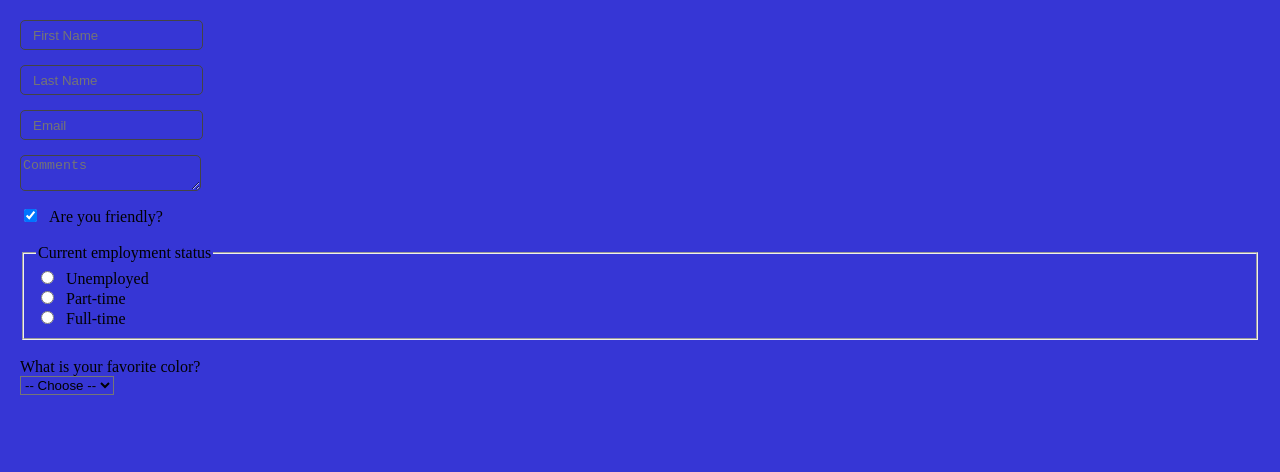
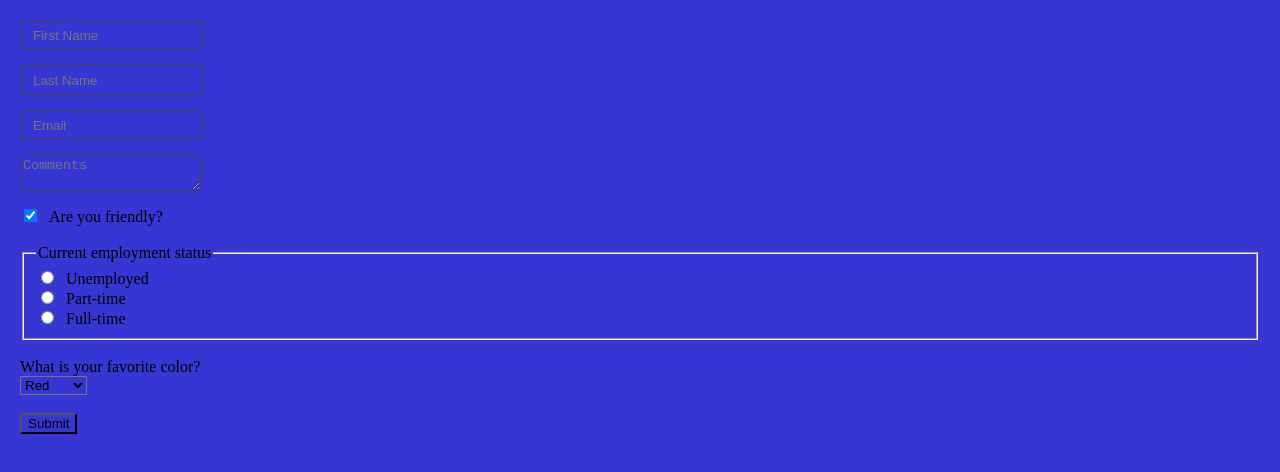
Before and after one commit to GiannisTzonis/form, a React (Create React App) app: page / in a window 1280 px wide. Shown: the top 472 px of the page. Built offline with nearby package versions, Linux system fonts and the light colour scheme.

Commit message:
added Submit

```diff
--- a/src/Form.js
+++ b/src/Form.js
@@ -10,10 +10,8 @@ export default function Form() {
     employment: "",
     favColor: "",
   });
-  console.log(formData.favColor);
 
   function handleChange(event) {
-    console.log(event);
     const { name, value, type, checked } = event.target;
     setFormData((prevFormData) => {
       return {
@@ -23,8 +21,14 @@ export default function Form() {
     });
   }
 
+  function handleSubmit(event) {
+    event.preventDefault();
+    // submitToApi(formData)
+    console.log(formData);
+  }
+
   return (
-    <form>
+    <form onSubmit={handleSubmit}>
       <input
         type="text"
         placeholder="First Name"
@@ -108,7 +112,6 @@ export default function Form() {
         onChange={handleChange}
         name="favColor"
       >
-        <option value="">-- Choose --</option>
         <option value="red">Red</option>
         <option value="orange">Orange</option>
         <option value="yellow">Yellow</option>
@@ -117,6 +120,9 @@ export default function Form() {
         <option value="indigo">Indigo</option>
         <option value="violet">Violet</option>
       </select>
+      <br />
+      <br />
+      <button>Submit</button>
     </form>
   );
 }
```
